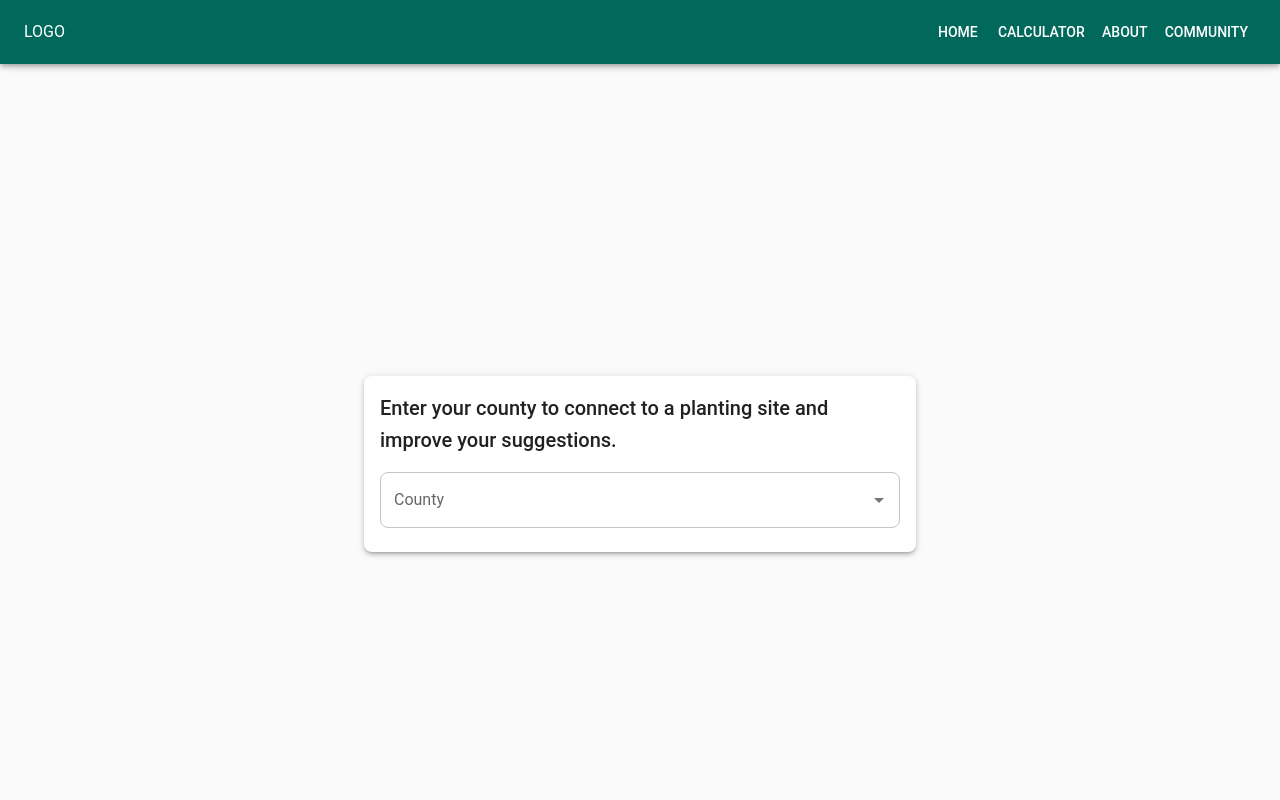
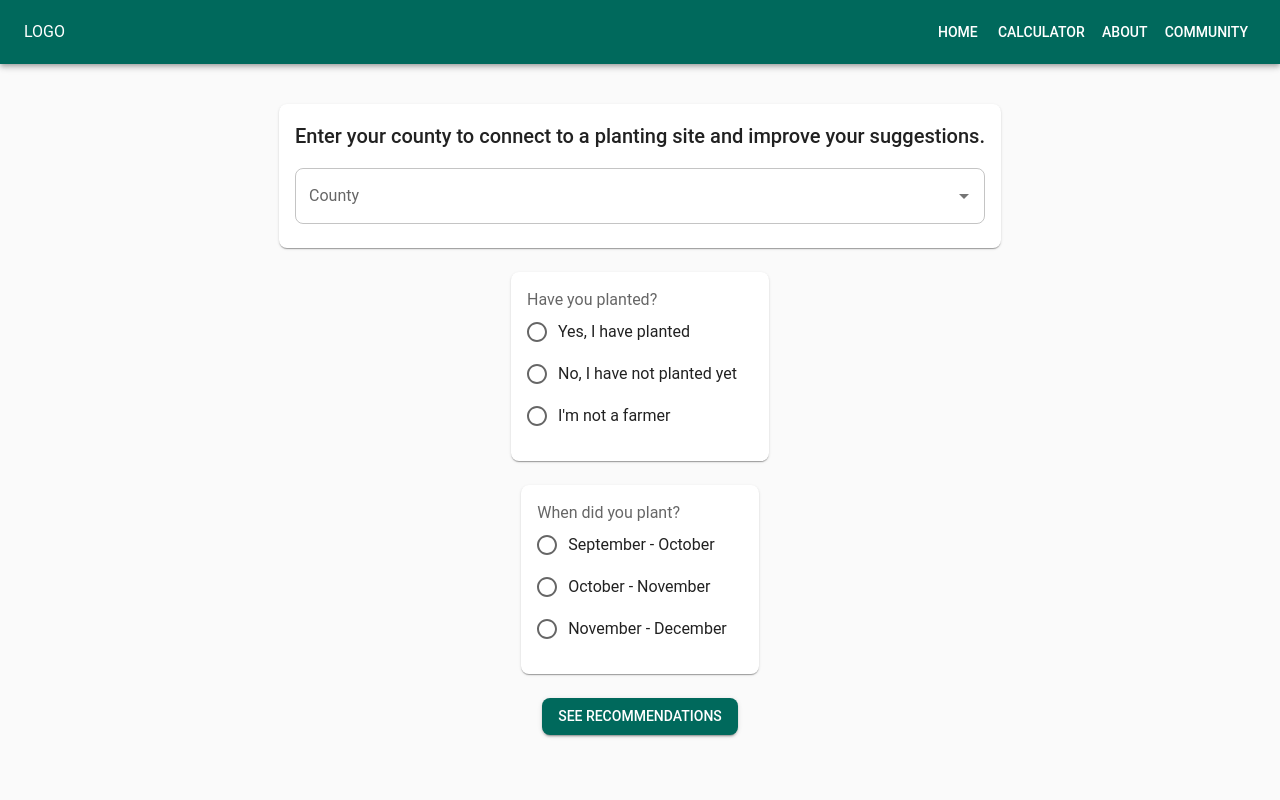
Before and after one commit to joshnorlin/bydv-calculator, a React (Vite) app: page /calculator in a window 1280 px wide. Shown: the top 800 px of the page. Built offline with nearby package versions, Linux system fonts and the light colour scheme.

Commit message:
feat: remove unnecessary layout containers, center content

```diff
--- /dev/null
+++ b/src/components/CalculateButton.tsx
@@ -0,0 +1,9 @@
+import { Button } from "@mui/material";
+
+export function CalculateButton() {
+  return (
+    <Button variant="contained">
+      See recommendations
+    </Button>
+  )
+}
--- a/src/components/Location.tsx
+++ b/src/components/Location.tsx
@@ -1,18 +1,9 @@
-import { Autocomplete, TextField, Card, CardContent, Typography, Container, Box } from "@mui/material";
+import { Autocomplete, TextField, Card, CardContent, Typography, Box } from "@mui/material";
 import counties from '../data/virginia_counties_and_cities.json';
 
 export function Location() {
     return (
-        <Container
-            maxWidth="sm"
-            sx={{
-                minHeight: "100vh",
-                display: "flex",
-                alignItems: "center",
-                justifyContent: "center",
-            }}
-        >
-            <Card sx={{ width: "100%", boxShadow: 3, }}>
+            <Card>
                 <CardContent>
                     <Typography variant="h6" gutterBottom>
                         Enter your county to connect to a planting site and improve your suggestions.
@@ -33,6 +24,5 @@ export function Location() {
                     </Box>
                 </CardContent>
             </Card>
-        </Container>
     );
 }
--- a/src/components/PlantingDate.tsx
+++ b/src/components/PlantingDate.tsx
@@ -1,11 +1,10 @@
-import { Card, CardContent, Container, FormControl, FormLabel, RadioGroup, FormControlLabel, Radio } from "@mui/material";
+import { Card, CardContent, FormControl, FormLabel, RadioGroup, FormControlLabel, Radio } from "@mui/material";
 import { useState } from "react";
 
 export function PlantingDate() {
     const [value, setValue] = useState("");
 
     return (
-        <Container maxWidth="sm" sx={{ mt: 4 }}>
       <Card>
         <CardContent>
           <FormControl>
@@ -21,6 +20,5 @@ export function PlantingDate() {
           </FormControl>
         </CardContent>
       </Card>
-        </Container>
     );
 }
--- a/src/components/PlantingStatus.tsx
+++ b/src/components/PlantingStatus.tsx
@@ -1,11 +1,10 @@
-import { Card, CardContent, Container, FormControl, FormLabel, RadioGroup, FormControlLabel, Radio } from "@mui/material";
+import { Card, CardContent, FormControl, FormLabel, RadioGroup, FormControlLabel, Radio } from "@mui/material";
 import { useState } from "react";
 
 export function PlantingStatus() {
     const [value, setValue] = useState("");
 
     return (
-        <Container maxWidth="sm" sx={{ mt: 4 }}>
             <Card>
                 <CardContent>
                     <FormControl>
@@ -21,6 +20,5 @@ export function PlantingStatus() {
                     </FormControl>
                 </CardContent>
             </Card>
-        </Container>
     );
 }
--- a/src/pages/calculator/calculatorHome.tsx
+++ b/src/pages/calculator/calculatorHome.tsx
@@ -1,18 +1,25 @@
 import { Box } from "@mui/material";
 import { Location } from "../../components/Location";
 import { PlantingStatus } from "../../components/PlantingStatus";
+import { PlantingDate } from "../../components/PlantingDate";
+import { CalculateButton } from "../../components/CalculateButton";
 
 export function CalculatorHome() {
     return (
         <Box
             sx={{
-                flex: 1,
+                display: "flex",
+                flexDirection: "column",
+                justifyContent: "center",
                 alignItems: "center",
-                justifyContent: "center",
+                gap: 3,
+                my: 5
             }}
         >
             <Location />
             <PlantingStatus />
+            <PlantingDate />
+            <CalculateButton />
         </Box>
     )
 }
```
Lines whose indentation alone changed are shown as unchanged.
